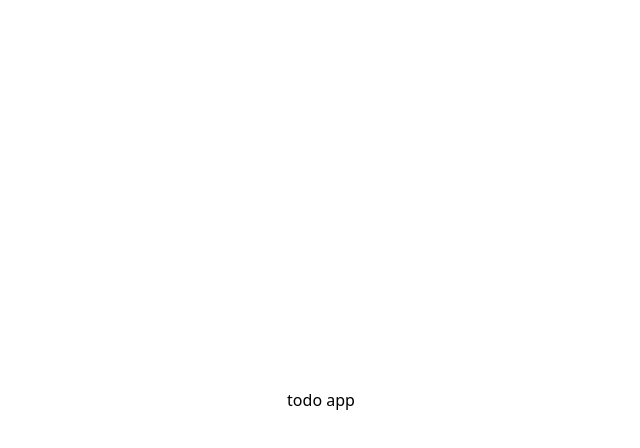
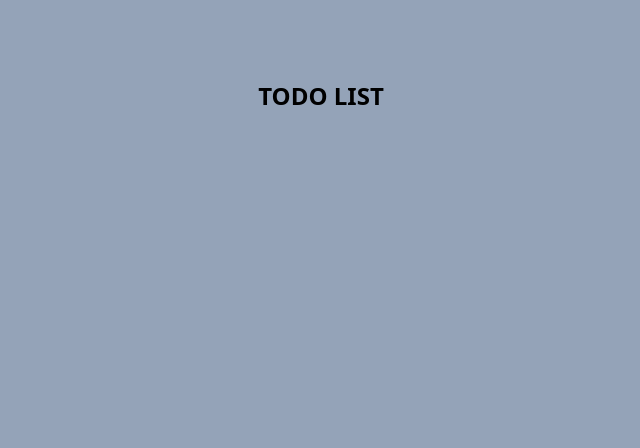
Before and after one commit to har-y/todo-app, a React (Vite) app: page / in a window 1280 px wide. Shown: the top 448 px of the page, without its empty margins (319-959 px from the left). Built offline with nearby package versions, Linux system fonts and the light colour scheme.

Commit message:
add prototype todo app

```diff
--- a/src/App.jsx
+++ b/src/App.jsx
@@ -1,7 +1,9 @@
 function App() {
   return (
-    <div className="flex h-screen w-screen items-center justify-center">
-      <h1>todo app</h1>
+    <div className="min-h-screen bg-slate-400">
+      <div className="my mx-auto flex max-w-md flex-col items-center space-y-5 py-20 md:max-w-xl">
+        <h1 className="text-2xl font-bold">TODO LIST</h1>
+      </div>
     </div>
   );
 }
```
